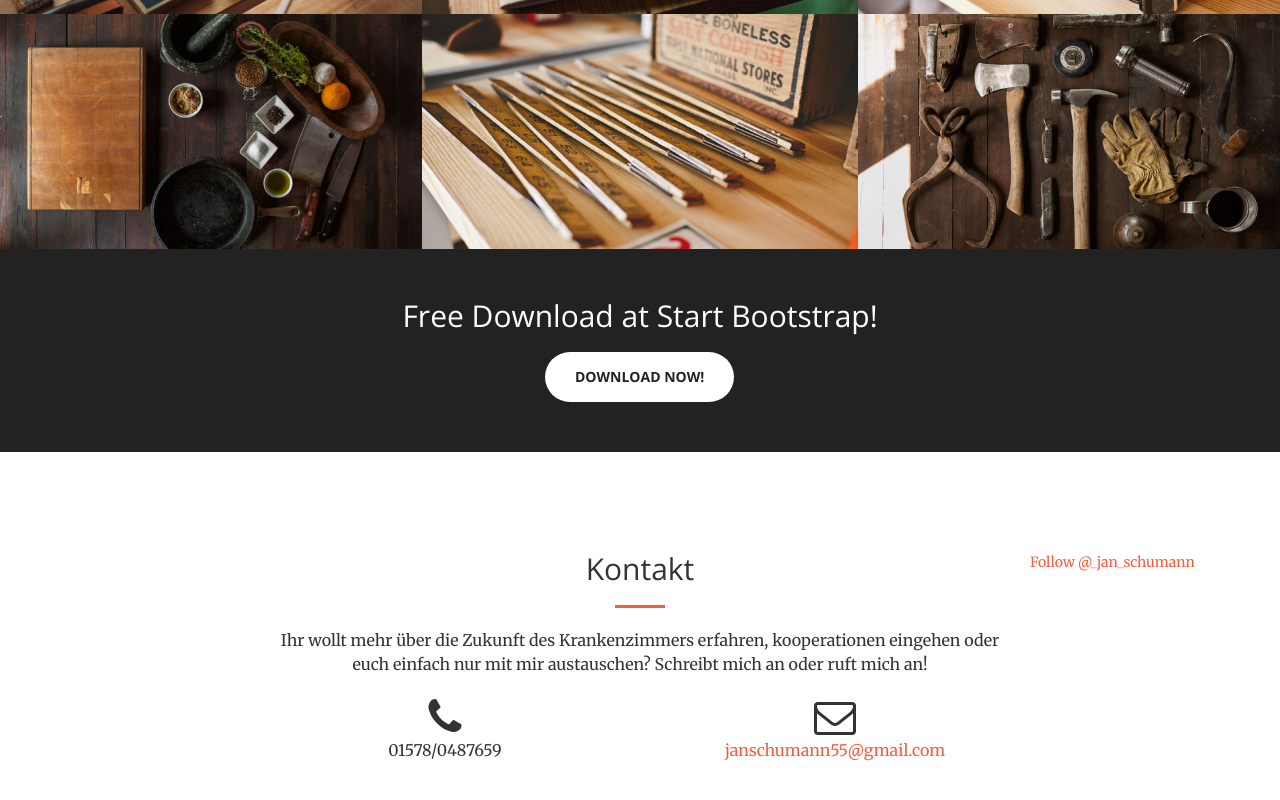
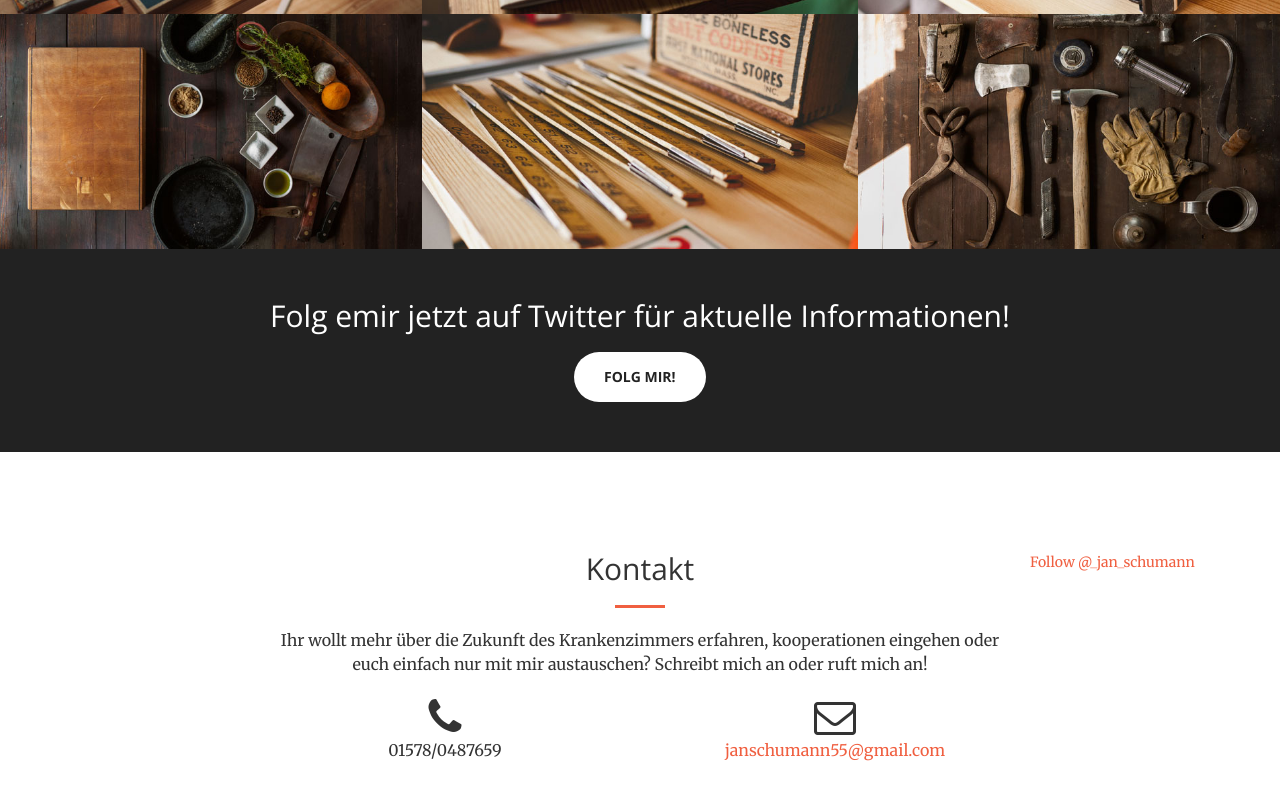
Before and after one commit to janschumann55/Website, a website: page index.html in a window 1280 px wide. Shown: the part 1866-2666 px from the top of the page. Drawn offline with nearby package versions, Linux system fonts and the light colour scheme.

Commit message:
Twitter improve

```diff
--- a/index.html
+++ b/index.html
@@ -234,8 +234,8 @@
     <aside class="bg-dark">
         <div class="container text-center">
             <div class="call-to-action">
-                <h2>Free Download at Start Bootstrap!</h2>
-                <a href="http://startbootstrap.com/template-overviews/creative/" class="btn btn-default btn-xl sr-button">Download Now!</a>
+                <h2>Folg emir jetzt auf Twitter für aktuelle Informationen!</h2>
+                <a href="https://twitter.com/_jan_schumann" class="btn btn-default btn-xl sr-button">Folg mir!</a>
             </div>
         </div>
     </aside>
@@ -254,7 +254,8 @@
                 </div>
                 <div>
                   <a href="https://twitter.com/_jan_schumann" class="twitter-follow-button" data-show-count="false" data-size="large" data-dnt="true">Follow @_jan_schumann</a>
-<script>!function(d,s,id){var js,fjs=d.getElementsByTagName(s)[0],p=/^http:/.test(d.location)?'http':'https';if(!d.getElementById(id)){js=d.createElement(s);js.id=id;js.src=p+'://platform.twitter.com/widgets.js';fjs.parentNode.insertBefore(js,fjs);}}(document, 'script', 'twitter-wjs');</script>
+<p><script>!function(d,s,id){var js,fjs=d.getElementsByTagName(s)[0],p=/^http:/.test(d.location)?'http':'https';if(!d.getElementById(id)){js=d.createElement(s);js.id=id;js.src=p+'://platform.twitter.com/widgets.js';fjs.parentNode.insertBefore(js,fjs);}}(document, 'script', 'twitter-wjs');</script>
+</p>
                 </div>
                 <div class="col-lg-4 text-center">
                     <i class="fa fa-envelope-o fa-3x sr-contact"></i>
```
